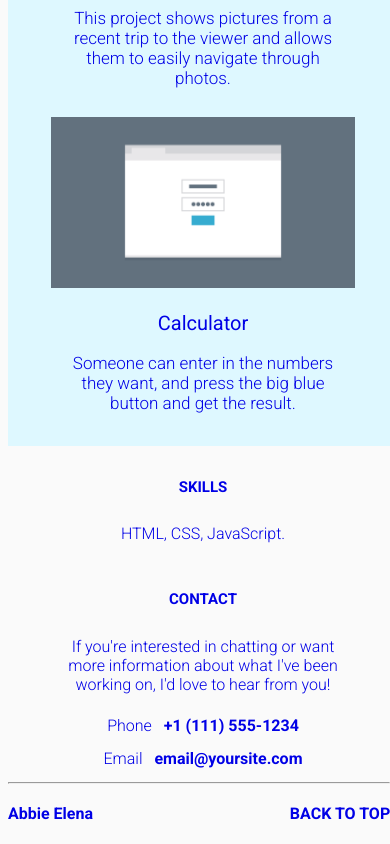
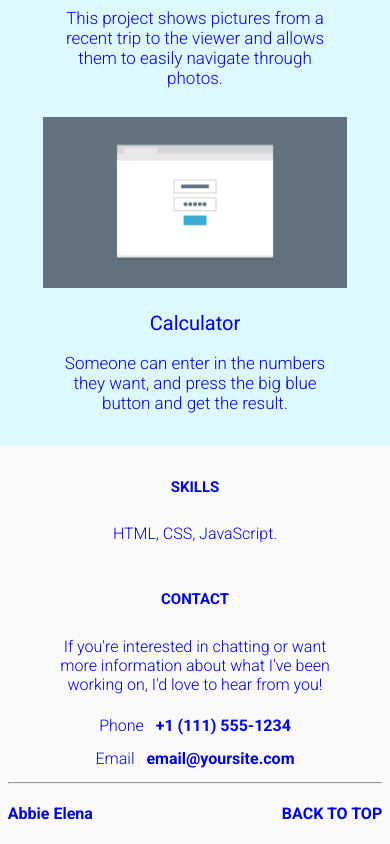
Before and after one commit to noname30099/project-2, a plain HTML site: page index.html in a window 390 px wide. Shown: the part 2211-3055 px from the top of the page. Drawn offline with Linux system fonts and the light colour scheme.

Commit message:
fixed mobile link & body margin

```diff
--- a/css/styles.css
+++ b/css/styles.css
@@ -7,6 +7,7 @@ body {
   display:block;
   text-align: center;
   min-width: 317px;
+  margin: 0;
 }
 
 nav {
@@ -108,6 +109,7 @@ h3 {
   float: left;
   margin-left: 0px;
   display: inline-block;
+  margin-left:2%;
   margin-top:0;
   padding-top:0;
   width: 40%;
@@ -158,6 +160,7 @@ h3 {
 hr {
   margin-bottom: 5%;
   margin-right: 2%;
+  margin-left: 2%;
 }
 
 .heading-right {
@@ -196,6 +199,7 @@ nav .heading-right {
 
         hr {
           margin-right: 0px;
+          margin-left: 0%;
         }
 
         .portfoliowidth {
--- a/index.html
+++ b/index.html
@@ -120,7 +120,7 @@
 <div class="heading-left">Abbie Elena</div>
 
 
-<h4 class="heading-right">Back to top</h4>
+<h4 class="heading-right"><a href="#menu">Back to top</a></h4>
 <nav class="heading-right2">
   <ul class="nav-list2">
     <li><a href="#contact">Contact</a></li>
```
